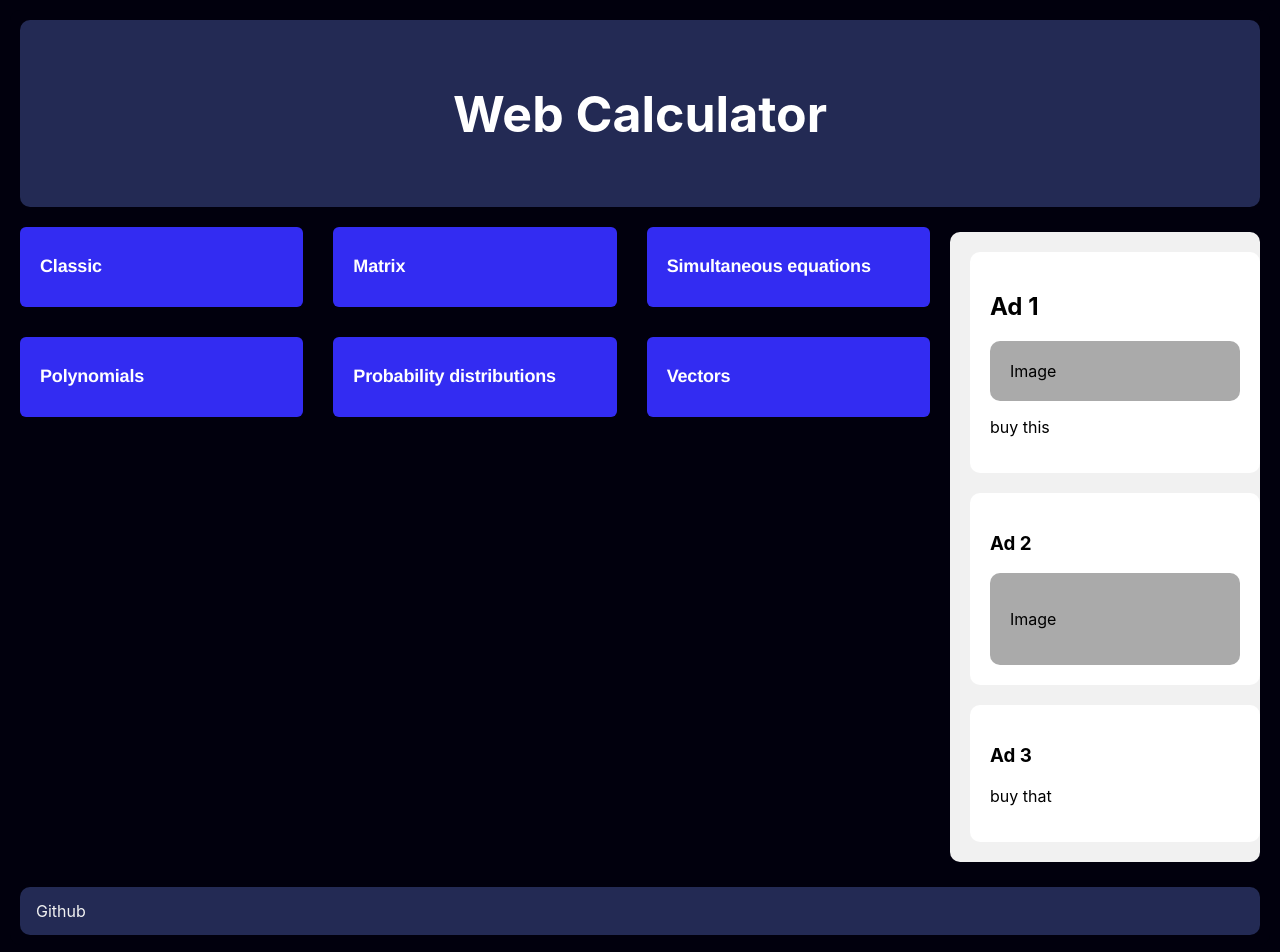
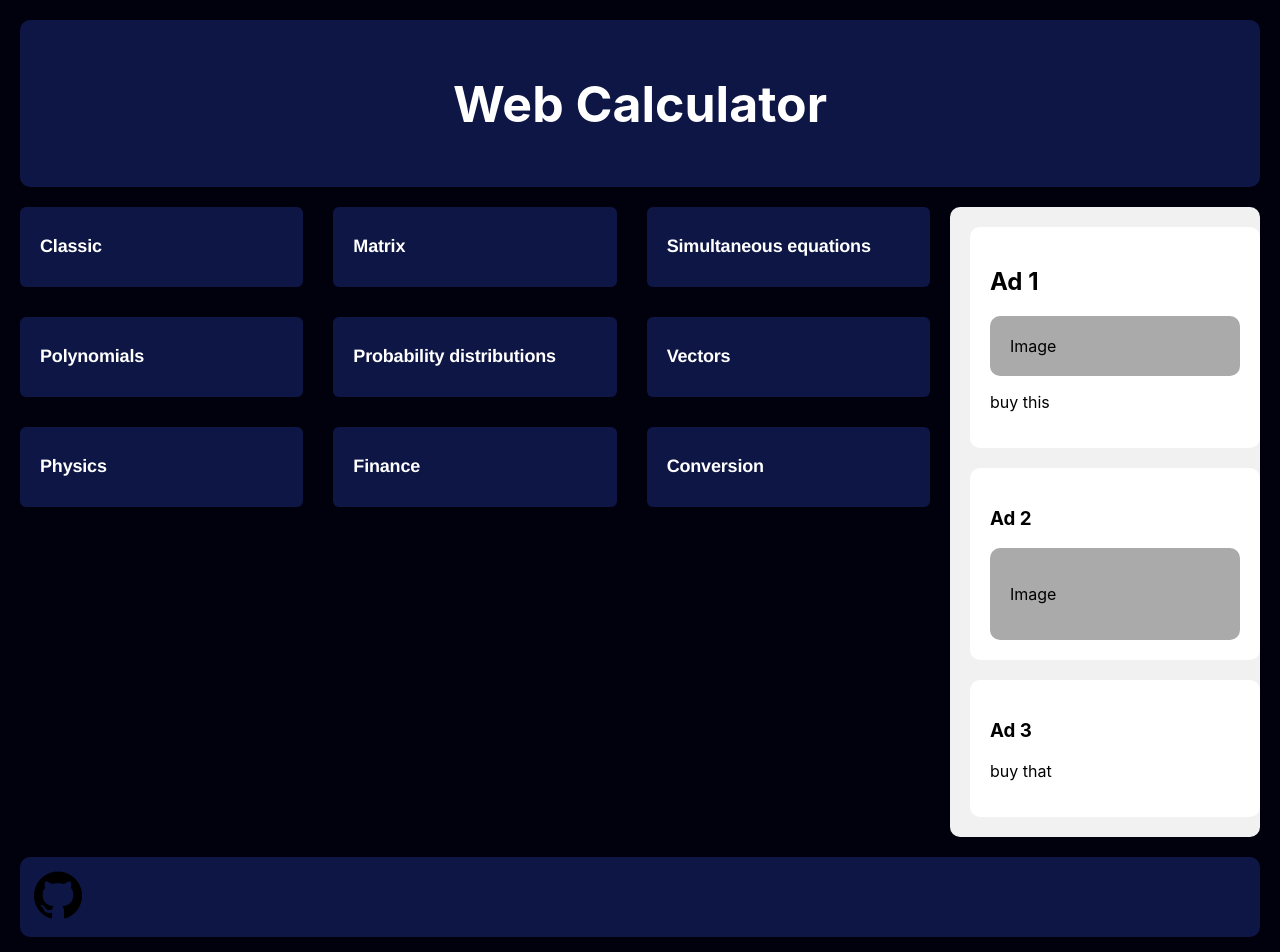
Before and after one commit to Cillian2113/Web-Calculator, a React (Create React App) app in the folder web-calculator/: page / in a window 1280 px wide. Shown: the top 952 px of the page. Built offline with nearby package versions, Linux system fonts and the light colour scheme; a web font is replaced by a local one.

Commit message:
updated html and css

```diff
--- a/web-calculator/src/App.tsx
+++ b/web-calculator/src/App.tsx
@@ -22,7 +22,10 @@ function App() {
     <button className="button-79" role="button">Polynomials</button>
     <button className="button-79" role="button">Probability distributions</button>
     <button className="button-79" role="button">Vectors</button>
-</div>
+    <button className="button-79" role="button">Physics</button>
+    <button className="button-79" role="button">Finance</button>
+    <button className="button-79" role="button">Conversion</button>
+    </div>
   </div>
   <div className="rightcolumn">
   <div className="card">
@@ -41,7 +44,7 @@ function App() {
   </div>
 </div>
 <div className="links">
-  <a href="https://github.com/Cillian2113">Github</a>
+  <a href="https://github.com/Cillian2113"><img src={require('./github-logo.png')} /></a>
 </div>
 
 </body>
--- a/web-calculator/src/index.css
+++ b/web-calculator/src/index.css
@@ -20,9 +20,9 @@ code {
 }
 
 .header {
-  padding: 30px;
+  padding: 20px;
   text-align: center;
-  background: #232a54;
+  background: #0e1645;
 }
 
 .header h1 {
@@ -32,7 +32,7 @@ code {
 
 .links {
   overflow: hidden;
-  background-color: #232a54;
+  background-color: #0e1645;
 }
 
 .links a {
@@ -40,7 +40,7 @@ code {
   display: block;
   color: #f2f2f2;
   text-align: center;
-  padding: 14px 16px;
+  padding: 14px 14px;
   text-decoration: none;
 }
 
@@ -59,8 +59,8 @@ code {
   width: 25%;
   background-color: #f1f1f1;
   padding-left: 20px;
-  margin-bottom: 25px;
-  margin-top: 25px;
+  margin-bottom: 20px;
+  margin-top: 20px;
 
 }
 
@@ -83,25 +83,16 @@ code {
   clear: both;
 }
 
-.footer {
-  padding: 20px;
-  text-align: center;
-  background: #ddd;
-  margin-top: 20px;
-}
-
 .wrapper {
   display: grid;
   grid-template-columns: 1fr 1fr 1fr;
-  grid-template-rows: 100px 100px;
+  grid-template-rows: 100px 100px 100px;
   gap: 10px;
 }
 
-
-
 .button-79 {
   backface-visibility: hidden;
-  background: #332cf2;
+  background: #0e1645;
   border: 0;
   border-radius: .375rem;
   box-sizing: border-box;
```
Also changed, not shown: web-calculator/src/github-logo.png (added).
